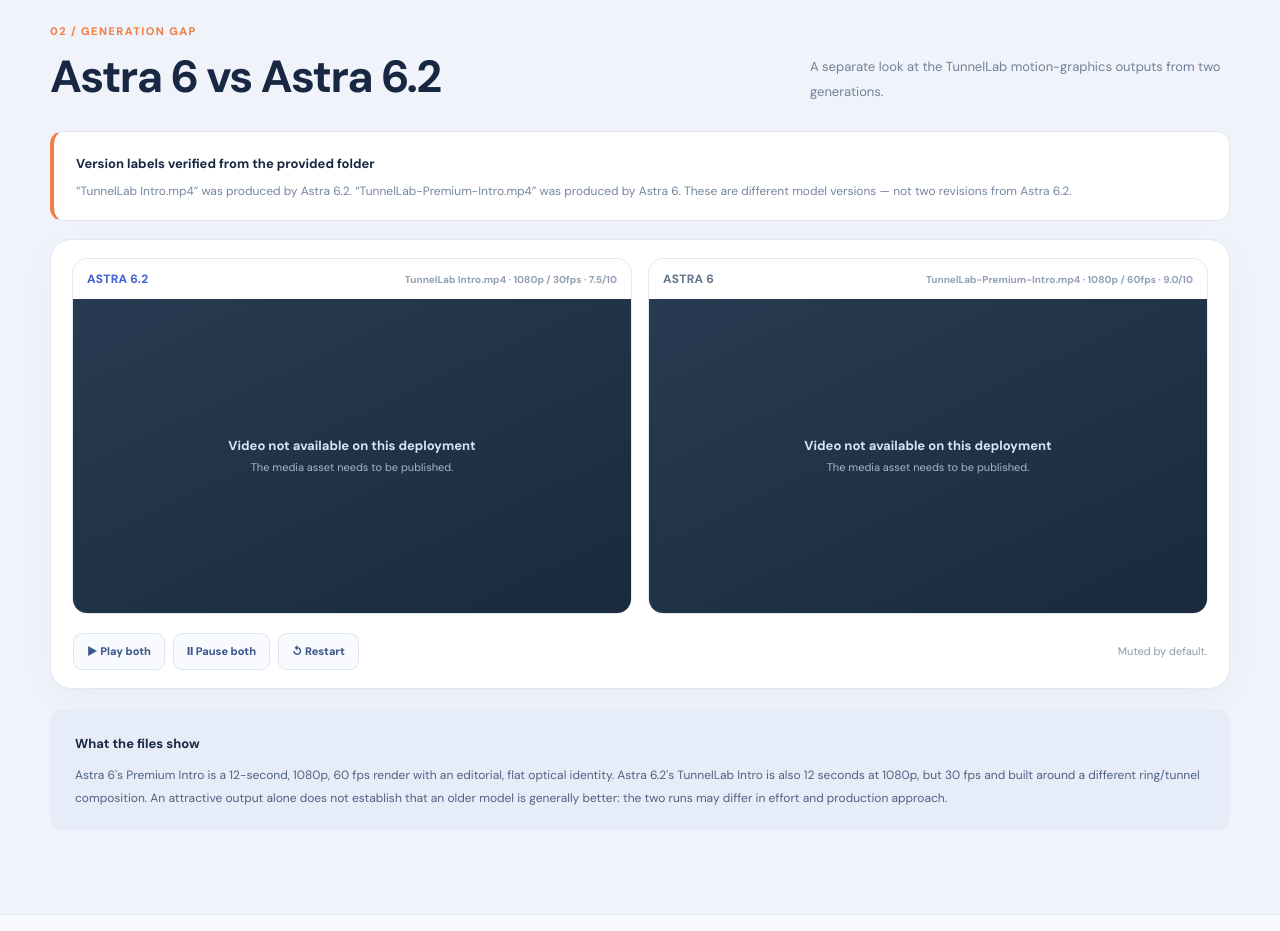
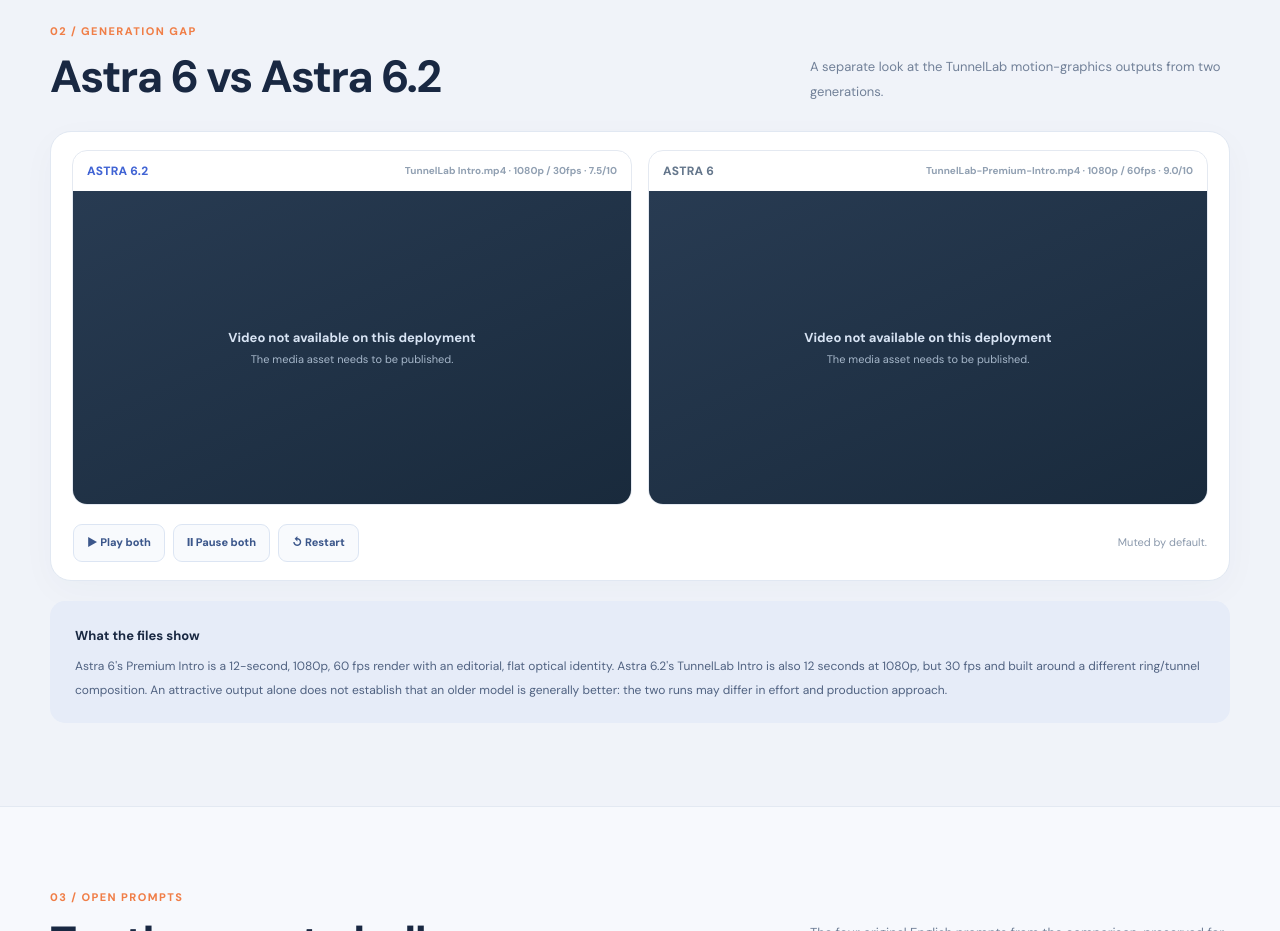
Before and after one commit to pouramin/Astra-Sol-6.2, a plain HTML site: page index.html in a window 1280 px wide. Shown: the part 3880-4811 px from the top of the page. Drawn offline with Linux system fonts and the light colour scheme.

Commit message:
Remove internal Astra version-label notice

```diff
--- a/index.html
+++ b/index.html
@@ -59,7 +59,6 @@
 </section>
 <section class="section section-tint" id="versions"><div class="wrap">
 <div class="section-intro"><div><span class="kicker">02 / GENERATION GAP</span><h2 data-en="Astra 6 vs Astra 6.2" data-fa="آسترا 6 در برابر آسترا 6.2">Astra 6 vs Astra 6.2</h2></div><p data-en="A separate look at the TunnelLab motion-graphics outputs from two generations." data-fa="مقایسه جداگانه 2 خروجی موشن‌گرافیک تونل‌لب، از 2 نسل مختلف آسترا.">A separate look at the TunnelLab motion-graphics outputs from two generations.</p></div>
-<div class="note corrected"><strong data-en="Version labels verified from the provided folder" data-fa="نسخه هر ویدیو از روی فایل‌های ارسالی مشخص شده">Version labels verified from the provided folder</strong><p data-en="“TunnelLab Intro.mp4” was produced by Astra 6.2. “TunnelLab-Premium-Intro.mp4” was produced by Astra 6. These are different model versions — not two revisions from Astra 6.2." data-fa="فایل «TunnelLab Intro.mp4» خروجی آسترا 6.2 است و «TunnelLab-Premium-Intro.mp4» خروجی آسترا 6. این 2 فایل متعلق به 2 نسخه متفاوت هستند.">“TunnelLab Intro.mp4” was produced by Astra 6.2. “TunnelLab-Premium-Intro.mp4” was produced by Astra 6. These are different model versions — not two revisions from Astra 6.2.</p></div>
 <div id="version-pair"></div>
 <div class="version-insight"><b data-en="What the files show" data-fa="چیزی که خروجی‌ها نشون می‌دن">What the files show</b><p data-en="Astra 6's Premium Intro is a 12-second, 1080p, 60 fps render with an editorial, flat optical identity. Astra 6.2's TunnelLab Intro is also 12 seconds at 1080p, but 30 fps and built around a different ring/tunnel composition. An attractive output alone does not establish that an older model is generally better: the two runs may differ in effort and production approach." data-fa="خروجی نسخه 6 در 12 ثانیه با کیفیت 1080p و نرخ 60 فریم ساخته شده و طراحی تخت‌تری داره. خروجی نسخه 6.2 هم 12 ثانیه و 1080p هست، ولی با نرخ 30 فریم و طراحی متفاوت. تفاوت این 2 خروجی به‌تنهایی ثابت نمی‌کنه کدوم نسخه در کل بهتره؛ میزان تلاش و روش تولید هم می‌تونه اثر بذاره.">Astra 6's Premium Intro is a 12-second, 1080p, 60 fps render with an editorial, flat optical identity. Astra 6.2's TunnelLab Intro is also 12 seconds at 1080p, but 30 fps and built around a different ring/tunnel composition. An attractive output alone does not establish that an older model is generally better: the two runs may differ in effort and production approach.</p></div>
 </div></section>
```
